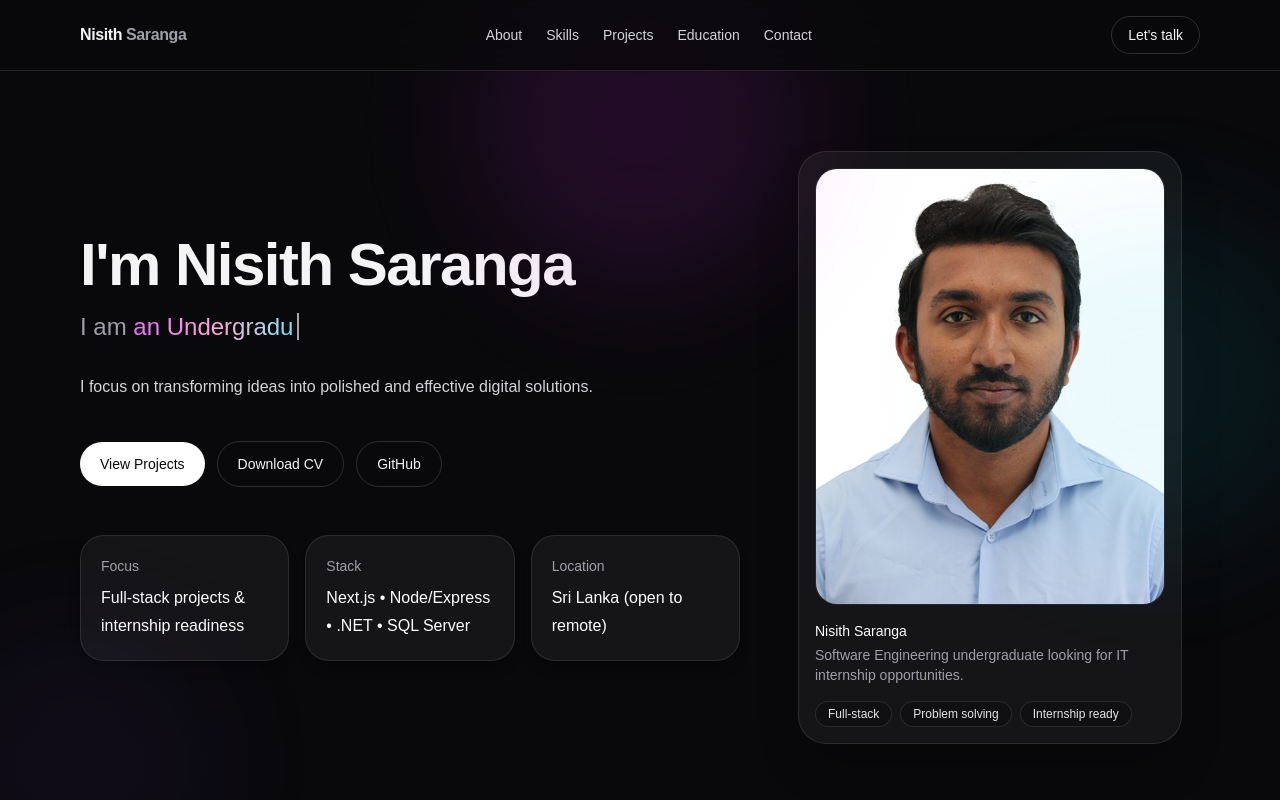
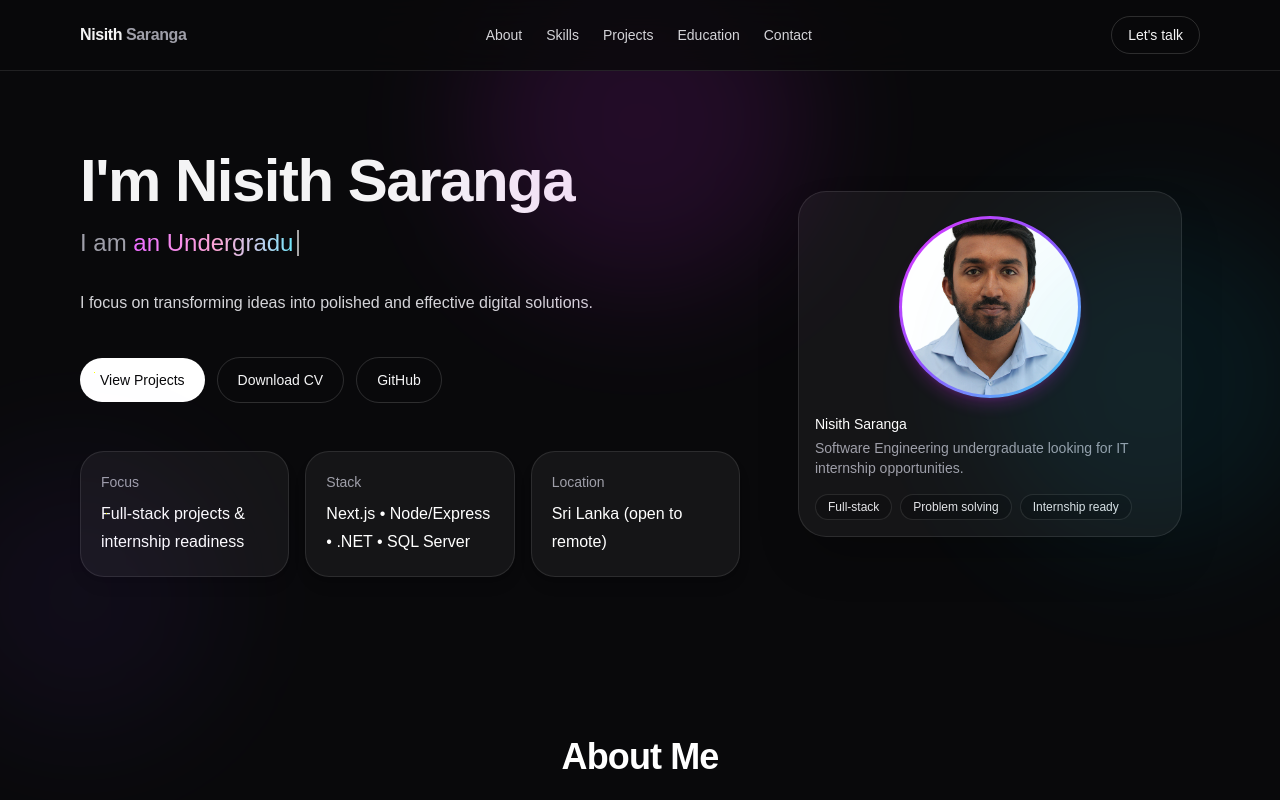
Before and after one commit to nisithSaranga/nisith-portfolio, a Next.js app: page / in a window 1280 px wide. Shown: the top 800 px of the page. Built offline with nearby package versions, Linux system fonts and the light colour scheme.

Commit message:
resize the profile.png

```diff
--- a/app/page.tsx
+++ b/app/page.tsx
@@ -215,12 +215,16 @@ export default function Home() {
               <div className="min-w-0">
                 <div className="mx-auto w-full max-w-sm">
                   <div className="rounded-[28px] border border-white/10 bg-white/5 p-4 shadow-2xl shadow-black/30">
-                    <div className="overflow-hidden rounded-[22px] border border-white/10 bg-black/30">
+                    <div className="flex justify-center pt-2">
+                      <div className="rounded-full bg-gradient-to-br from-fuchsia-500 via-violet-500 to-cyan-400 p-[3px] shadow-lg shadow-fuchsia-500/20">
+                        <div className="overflow-hidden rounded-full bg-zinc-900">
                           <img
                             src="/profile.png"
                             alt="Nisith Saranga"
-                        className="aspect-[4/5] h-full w-full object-cover"
+                            className="h-40 w-40 object-cover sm:h-44 sm:w-44"
                           />
+                        </div>
+                      </div>
                     </div>
 
                     <div className="mt-4">
@@ -404,16 +408,12 @@ function Preloader() {
       </div>
 
       <div className="relative z-10 w-full max-w-md rounded-[28px] border border-white/10 bg-white/[0.04] p-8 text-center shadow-2xl shadow-black/40 backdrop-blur">
-        <div className="flex justify-center">
-          <div className="rounded-full bg-gradient-to-br from-fuchsia-500 via-violet-500 to-cyan-400 p-[3px] shadow-lg shadow-fuchsia-500/20">
-            <div className="overflow-hidden rounded-full border border-white/10 bg-zinc-900">
+        <div className="overflow-hidden rounded-[22px] border border-white/10 bg-black/30">
           <img
             src="/profile.png"
             alt="Nisith Saranga"
-                className="h-44 w-44 object-cover sm:h-52 sm:w-52"
+            className="aspect-[4/5] h-full w-full object-cover"
           />
-            </div>
-          </div>
         </div>
 
         <p className="mt-5 text-2xl font-semibold tracking-tight text-white">
```
Lines whose indentation alone changed are shown as unchanged.
